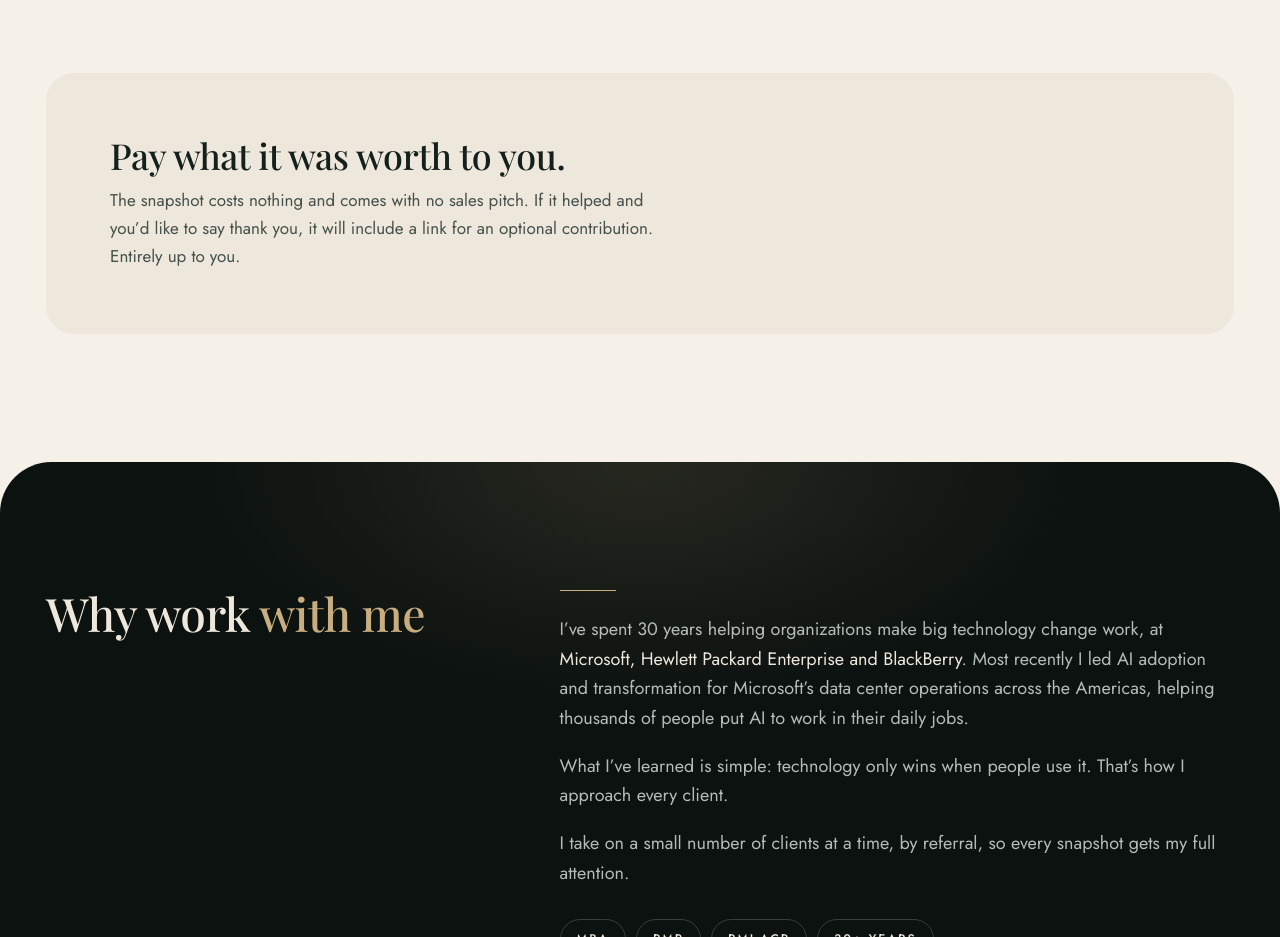
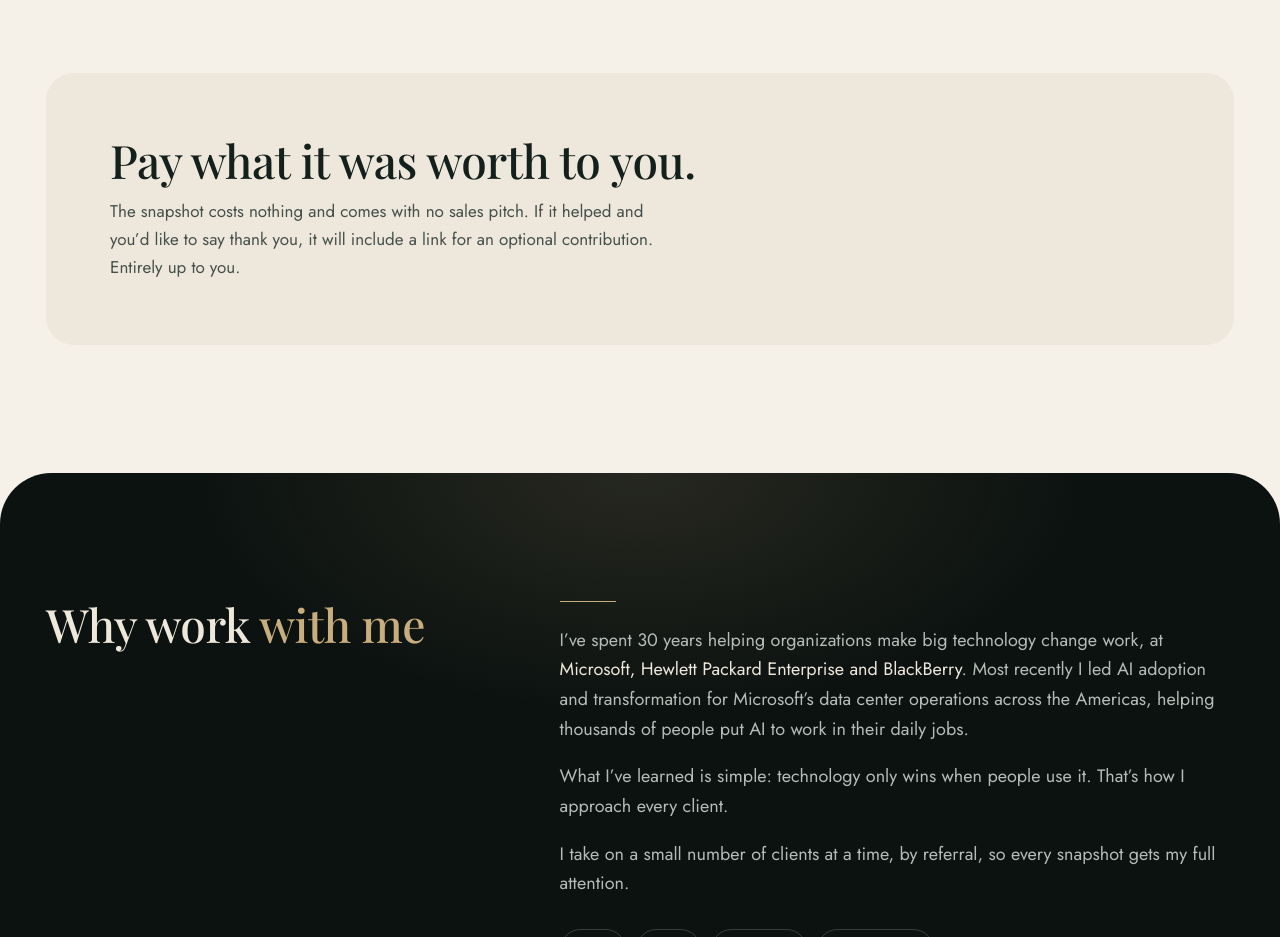
Before and after one commit to socialynx/rossettasornabala.github.io, a plain HTML site: page snapshot.html in a window 1280 px wide. Shown: the part 2680-3617 px from the top of the page. Drawn offline with nearby package versions, Linux system fonts and the light colour scheme.

Commit message:
Snapshot: thank-you heading same size as other section headings
Co-Authored-By: Claude Opus 5.5 <noreply@anthropic.com>
Claude-Session: https://claude.ai/code/session_015nPNEkqFjjwG493mNXa1MB

```diff
--- a/snapshot.html
+++ b/snapshot.html
@@ -97,7 +97,7 @@ h2.serif em{color:var(--bronze)}
 .thanks-band{padding:0}
 .band{background:var(--ivory);border-radius:28px;padding:clamp(36px,5vw,64px);display:grid;grid-template-columns:1fr;gap:clamp(24px,4vw,56px);align-items:center}
 .band .label{color:var(--bronze)}
-.band h2{font-size:clamp(28px,2.8vw,40px)}
+
 .band p{color:var(--t-dark-2);margin-top:12px;max-width:36rem}
 
 /* about (dark) */
```
